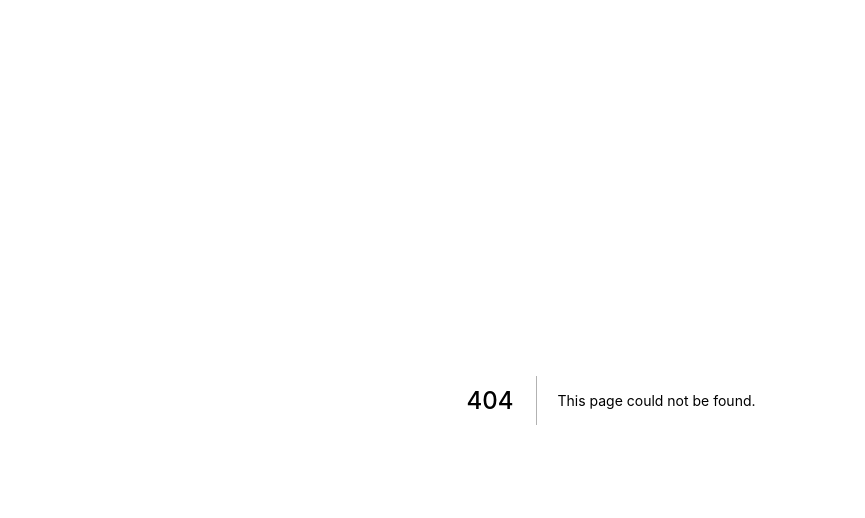
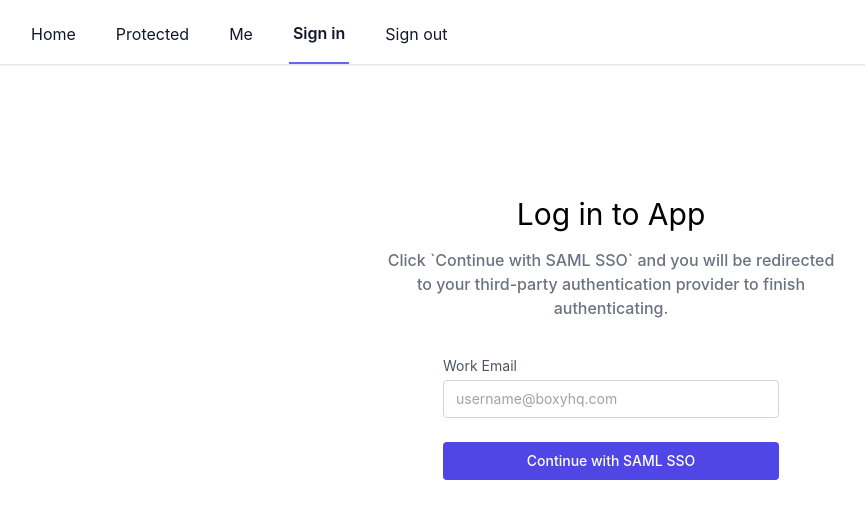
Before and after one commit to boxyhq/jackson-nextjs, a Next.js app: page /login in a window 1280 px wide. Before the commit this address had no page. Shown: the top 518 px of the page, without its empty margins (29-894 px from the left). Built offline with nearby package versions, Linux system fonts and the light colour scheme.

Commit message:
first commit

```diff
--- /dev/null
+++ b/components/Container.tsx
@@ -0,0 +1,16 @@
+import Head from "next/head";
+
+export default function Container(props: any) {
+  const { children, title, ...customMeta } = props;
+
+  return (
+    <>
+      <Head>
+        <title>{title}</title>
+      </Head>
+      <div className="max-w-7xl mx-auto px-4 sm:px-6 lg:px-8 py-8">
+        <main>{children}</main>
+      </div>
+    </>
+  );
+}
--- /dev/null
+++ b/components/Navbar.tsx
@@ -0,0 +1,50 @@
+import classnames from "classnames";
+import Link from "next/link";
+import { useRouter } from "next/router";
+
+function NavItem({ href, text }: any) {
+  const router = useRouter();
+  const isActive = router.asPath === href;
+
+  return (
+    <Link href={href}>
+      <a className={classnames(isActive ? "border-indigo-500 border-b-2 font-semibold" : "", "text-gray-900 inline-flex items-center px-1 pt-1 text-base")}>{text}</a>
+    </Link>
+  );
+}
+
+export default function Navbar() {
+  const router = useRouter();
+
+  return (
+    <nav className="bg-white shadow">
+      <div className="max-w-7xl mx-auto px-2 sm:px-6 lg:px-8">
+        <div className="relative flex justify-between h-16">
+          <div className="absolute inset-y-0 left-0 flex items-center sm:hidden">
+            <button type="button" className="inline-flex items-center justify-center p-2 rounded-md text-gray-400 hover:text-gray-500 hover:bg-gray-100 focus:outline-none focus:ring-2 focus:ring-inset focus:ring-indigo-500" aria-controls="mobile-menu" aria-expanded="false">
+              <span className="sr-only">Open main menu</span>
+              <svg className="block h-6 w-6" xmlns="http://www.w3.org/2000/svg" fill="none" viewBox="0 0 24 24" stroke="currentColor" aria-hidden="true">
+                <path strokeLinecap="round" strokeLinejoin="round" strokeWidth={2} d="M4 6h16M4 12h16M4 18h16" />
+              </svg>
+              <svg className="hidden h-6 w-6" xmlns="http://www.w3.org/2000/svg" fill="none" viewBox="0 0 24 24" stroke="currentColor" aria-hidden="true">
+                <path strokeLinecap="round" strokeLinejoin="round" strokeWidth={2} d="M6 18L18 6M6 6l12 12" />
+              </svg>
+            </button>
+          </div>
+          <div className="flex-1 flex items-center justify-center sm:items-stretch sm:justify-start">
+            <div className="hidden sm:ml-6 sm:flex sm:space-x-8">
+              <NavItem href="/" text="Home" />
+              <NavItem href="/protected" text="Protected" />
+              <NavItem href="/me" text="Me" />
+              <NavItem href="/login" text="Sign in" />
+              <NavItem href="/logout" text="Sign out" />
+            </div>
+          </div>
+        </div>
+      </div>
+      <div className="sm:hidden" id="mobile-menu">
+        {/* Add mobile menu */}
+      </div>
+    </nav>
+  );
+}
--- a/next.config.js
+++ b/next.config.js
@@ -1,6 +1,9 @@
 /** @type {import('next').NextConfig} */
 const nextConfig = {
   reactStrictMode: true,
-}
+  images: {
+    domains: [],
+  },
+};
 
-module.exports = nextConfig
+module.exports = nextConfig;
--- a/package.json
+++ b/package.json
@@ -9,15 +9,20 @@
     "lint": "next lint"
   },
   "dependencies": {
+    "classnames": "^2.3.1",
     "next": "12.1.0",
     "react": "17.0.2",
     "react-dom": "17.0.2"
   },
   "devDependencies": {
+    "@tailwindcss/forms": "^0.5.0",
     "@types/node": "17.0.21",
     "@types/react": "17.0.39",
+    "autoprefixer": "^10.4.2",
     "eslint": "8.10.0",
     "eslint-config-next": "12.1.0",
+    "postcss": "^8.4.8",
+    "tailwindcss": "^3.0.23",
     "typescript": "4.6.2"
   }
 }
--- a/pages/_app.tsx
+++ b/pages/_app.tsx
@@ -1,8 +1,14 @@
-import '../styles/globals.css'
-import type { AppProps } from 'next/app'
+import type { AppProps } from "next/app";
+import Navbar from "../components/Navbar";
+import "../styles/globals.css";
 
 function MyApp({ Component, pageProps }: AppProps) {
-  return <Component {...pageProps} />
+  return (
+    <>
+      <Navbar />
+      <Component {...pageProps} />
+    </>
+  );
 }
 
-export default MyApp
+export default MyApp;
--- a/pages/index.tsx
+++ b/pages/index.tsx
@@ -1,72 +1,46 @@
-import type { NextPage } from 'next'
-import Head from 'next/head'
-import Image from 'next/image'
-import styles from '../styles/Home.module.css'
+import type { NextPage } from "next";
+import Container from "../components/Container";
 
 const Home: NextPage = () => {
   return (
-    <div className={styles.container}>
-      <Head>
-        <title>Create Next App</title>
-        <meta name="description" content="Generated by create next app" />
-        <link rel="icon" href="/favicon.ico" />
-      </Head>
+    <Container title="Home">
+      <div className="space-y-4">
+        <h2 className="text-2xl">BoxyHQ SAML Example</h2>
+        <p>
+          This is an example website to demonstrate how to use <strong>BoxyHQ SAML</strong> for SAML SSO authentication.
+        </p>
+        <p className="text-gray-600">
+          You can use{" "}
+          <a href="https://mocksaml.com/" className="underline underline-offset-2 font-medium">
+            Mock SAML
+          </a>{" "}
+          a free SAML 2.0 Identity Provider to test the SAML SSO integration.
+        </p>
+        <ul className="flex flex-row space-x-6">
+          <li>
+            <a className="underline underline-offset-2" target="_blank" rel="noreferrer" href="https://boxyhq.com/docs/jackson/introduction">
+              Documentation
+            </a>
+          </li>
+          <li>
+            <a className="underline underline-offset-2" target="_blank" rel="noreferrer" href="https://github.com/boxyhq/jackson">
+              Github
+            </a>
+          </li>
+          <li>
+            <a className="underline underline-offset-2" target="_blank" rel="noreferrer" href="https://www.npmjs.com/package/@boxyhq/saml-jackson">
+              NPM
+            </a>
+          </li>
+          <li>
+            <a className="underline underline-offset-2" target="_blank" rel="noreferrer" href="https://hub.docker.com/r/boxyhq/jackson">
+              Docker Hub
+            </a>
+          </li>
+        </ul>
+      </div>
+    </Container>
+  );
+};
 
-      <main className={styles.main}>
-        <h1 className={styles.title}>
-          Welcome to <a href="https://nextjs.org">Next.js!</a>
-        </h1>
-
-        <p className={styles.description}>
-          Get started by editing{' '}
-          <code className={styles.code}>pages/index.tsx</code>
-        </p>
-
-        <div className={styles.grid}>
-          <a href="https://nextjs.org/docs" className={styles.card}>
-            <h2>Documentation &rarr;</h2>
-            <p>Find in-depth information about Next.js features and API.</p>
-          </a>
-
-          <a href="https://nextjs.org/learn" className={styles.card}>
-            <h2>Learn &rarr;</h2>
-            <p>Learn about Next.js in an interactive course with quizzes!</p>
-          </a>
-
-          <a
-            href="https://github.com/vercel/next.js/tree/canary/examples"
-            className={styles.card}
-          >
-            <h2>Examples &rarr;</h2>
-            <p>Discover and deploy boilerplate example Next.js projects.</p>
-          </a>
-
-          <a
-            href="https://vercel.com/new?utm_source=create-next-app&utm_medium=default-template&utm_campaign=create-next-app"
-            className={styles.card}
-          >
-            <h2>Deploy &rarr;</h2>
-            <p>
-              Instantly deploy your Next.js site to a public URL with Vercel.
-            </p>
-          </a>
-        </div>
-      </main>
-
-      <footer className={styles.footer}>
-        <a
-          href="https://vercel.com?utm_source=create-next-app&utm_medium=default-template&utm_campaign=create-next-app"
-          target="_blank"
-          rel="noopener noreferrer"
-        >
-          Powered by{' '}
-          <span className={styles.logo}>
-            <Image src="/vercel.svg" alt="Vercel Logo" width={72} height={16} />
-          </span>
-        </a>
-      </footer>
-    </div>
-  )
-}
-
-export default Home
+export default Home;
--- /dev/null
+++ b/pages/login.tsx
@@ -0,0 +1,34 @@
+import type { NextPage } from "next";
+import Container from "../components/Container";
+
+const Login: NextPage = () => {
+  return (
+    <Container title="Sign in">
+      <div className="flex flex-col py-20 max-w-md mx-auto">
+        <h2 className="text-center text-3xl mt-5">Log in to App</h2>
+        <p className="text-center mt-4 font-medium text-gray-500">Click `Continue with SAML SSO` and you will be redirected to your third-party authentication provider to finish authenticating.</p>
+        <div className="mt-3 mx-auto w-full max-w-sm">
+          <div className="bg-white py-6 px-6 rounded">
+            <form className="space-y-6">
+              <div>
+                <label htmlFor="email" className="block text-sm text-gray-600">
+                  Work Email
+                </label>
+                <div className="mt-1">
+                  <input type="text" name="email" id="email" placeholder="username@boxyhq.com" className="appearance-none text-sm block w-full border border-gray-300 rounded placeholder-gray-400 focus:outline-none focus:ring-indigo-500" />
+                </div>
+              </div>
+              <div>
+                <button type="submit" className="px-4 py-2 w-full border border-transparent rounded text-sm font-medium text-white bg-indigo-600 focus:outline-none">
+                  Continue with SAML SSO
+                </button>
+              </div>
+            </form>
+          </div>
+        </div>
+      </div>
+    </Container>
+  );
+};
+
+export default Login;
--- /dev/null
+++ b/pages/me.tsx
@@ -0,0 +1,20 @@
+import type { NextPage } from "next";
+import Link from "next/link";
+import Container from "../components/Container";
+
+const Me: NextPage = () => {
+  return (
+    <Container title="Me">
+      <div className="space-y-4">
+        <h2 className="text-2xl">Access Denied</h2>
+        <p>
+          <Link href="/login">
+            <a className="underline underline-offset-4">You must be signed in to view this page</a>
+          </Link>
+        </p>
+      </div>
+    </Container>
+  );
+};
+
+export default Me;
--- /dev/null
+++ b/pages/protected.tsx
@@ -0,0 +1,20 @@
+import type { NextPage } from "next";
+import Link from "next/link";
+import Container from "../components/Container";
+
+const Protected: NextPage = () => {
+  return (
+    <Container title="Protected">
+      <div className="space-y-4">
+        <h2 className="text-2xl">Access Denied</h2>
+        <p>
+          <Link href="/login">
+            <a className="underline underline-offset-4">You must be signed in to view this page</a>
+          </Link>
+        </p>
+      </div>
+    </Container>
+  );
+};
+
+export default Protected;
--- /dev/null
+++ b/postcss.config.js
@@ -0,0 +1,6 @@
+module.exports = {
+  plugins: {
+    tailwindcss: {},
+    autoprefixer: {},
+  },
+}
--- /dev/null
+++ b/tailwind.config.js
@@ -0,0 +1,9 @@
+module.exports = {
+  content: ["./pages/**/*.{js,ts,jsx,tsx}", "./components/**/*.{js,ts,jsx,tsx}"],
+  theme: {
+    container: {
+      center: true,
+    },
+  },
+  plugins: [require("@tailwindcss/forms")],
+};
```
Also changed, not shown: styles/globals.css (+5 -2 lines), 2 other files (tests, documents, lock files or other folders).
